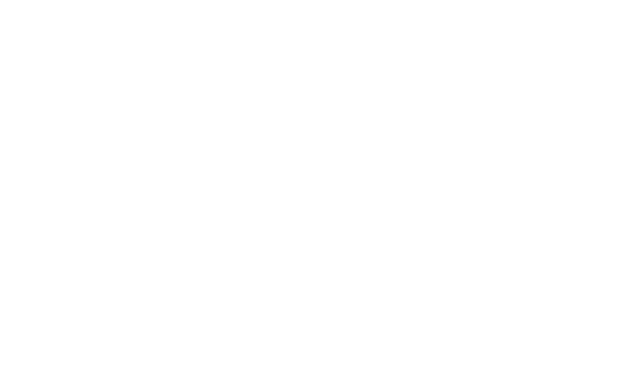
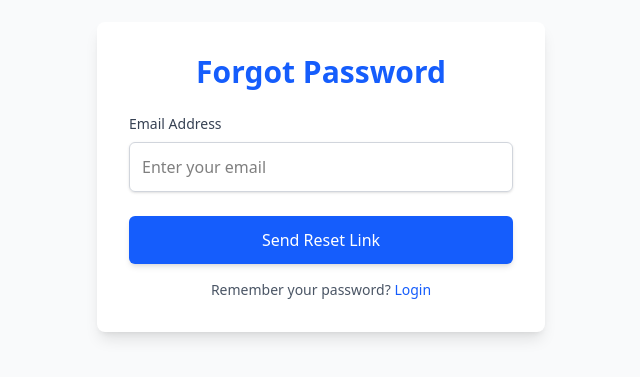
Before and after one commit to salmandeshmukh/crud-app-using-sql, a React (Vite) app: page /forgot-password in a window 1280 px wide. Before the commit this address had no page. Shown: the part 223-600 px from the top of the page, without its empty margins (319-959 px from the left). Built offline with nearby package versions, Linux system fonts and the light colour scheme.

Commit message:
Add reset link forgot link

```diff
--- a/src/App.jsx
+++ b/src/App.jsx
@@ -4,6 +4,7 @@ import { Routes, Route, useNavigate } from "react-router-dom";
 import Login from "./Login";
 import SignUp from "./Signup"; // Import your SignUp component
 import CrudApp from "./CrudApp";
+import ForgotPassword from "./ForgotPassword";
 
 const API_BASE = "https://next.salmandeshmukh.com/php";
 
@@ -49,24 +50,28 @@ function App() {
 
   return (
     <Routes>
-      {/* Route for login page */}
+  {/* Route for login or home page */}
   <Route
     path="/"
     element={isLoggedIn ? <CrudApp onLogout={handleLogout} /> : <Login onLogin={handleLogin} />}
   />
 
-      {/* Route for CRUD page (only accessible if logged in) */}
+  {/* Route for CRUD page (optional, can use this for direct access) */}
   <Route
     path="/CrudApp"
     element={isLoggedIn ? <CrudApp onLogout={handleLogout} /> : <Login onLogin={handleLogin} />}
   />
 
   {/* Route for login page */}
-      <Route path="/" element={<Login />} /> {/* Add this route */}
+  <Route path="/login" element={<Login />} />
 
   {/* Route for registration page */}
-      <Route path="/register" element={<SignUp />} /> {/* Add this route */}
+  <Route path="/register" element={<SignUp />} />
+
+  {/* Route for forgot password page */}
+  <Route path="/forgot-password" element={<ForgotPassword/>} />
 </Routes>
+
   );
 }
 
--- /dev/null
+++ b/src/ForgotPassword.jsx
@@ -0,0 +1,79 @@
+import React, { useState } from 'react';
+import axios from 'axios';
+import { useNavigate } from 'react-router-dom';
+
+const API_BASE = "https://next.salmandeshmukh.com/php"; // your backend URL
+
+function ForgotPassword() {
+  const [email, setEmail] = useState('');
+  const [error, setError] = useState('');
+  const [message, setMessage] = useState('');
+  const navigate = useNavigate();
+
+  const handleSubmit = async (e) => {
+    e.preventDefault();
+    setError('');
+    setMessage('');
+
+    try {
+      const response = await axios.post(`${API_BASE}/forgot-password.php`,
+        new URLSearchParams({ email }), {
+          headers: { 'Content-Type': 'application/x-www-form-urlencoded' }
+        });
+
+      if (response.data.status === 'success') {
+        setMessage('Check your email for the reset link!');
+        setTimeout(() => {
+          navigate("/"); // Redirect to login page after a few seconds
+        }, 3000);
+      } else {
+        setError(response.data.message || 'Error sending password reset email');
+      }
+    } catch (err) {
+      setError('An error occurred. Please try again.');
+      console.error("Forgot Password error:", err);
+    }
+  };
+
+  return (
+    <div className="min-h-screen flex items-center justify-center bg-gray-50 p-4">
+      <div className="w-full max-w-md bg-white p-8 rounded-lg shadow-lg">
+        <h2 className="text-3xl font-bold text-center text-blue-600 mb-6">Forgot Password</h2>
+
+        <form onSubmit={handleSubmit} className="space-y-6">
+          <div>
+            <label htmlFor="email" className="block text-sm font-medium text-gray-700">Email Address</label>
+            <input
+              type="email"
+              id="email"
+              value={email}
+              onChange={(e) => setEmail(e.target.value)}
+              className="w-full p-3 mt-2 border border-gray-300 rounded-md shadow-sm focus:outline-none focus:ring-2 focus:ring-blue-500"
+              placeholder="Enter your email"
+              required
+            />
+          </div>
+
+          {error && <p className="text-red-500 text-sm">{error}</p>}
+          {message && <p className="text-green-500 text-sm">{message}</p>}
+
+          <button
+            type="submit"
+            className="w-full py-3 bg-blue-600 text-white rounded-md shadow-md hover:bg-blue-700 focus:outline-none focus:ring-2 focus:ring-blue-500"
+          >
+            Send Reset Link
+          </button>
+        </form>
+
+        <div className="mt-4 text-center">
+          <p className="text-sm text-gray-600">
+            Remember your password?{' '}
+            <a href="/login" className="text-blue-600 hover:text-blue-700 font-medium">Login</a>
+          </p>
+        </div>
+      </div>
+    </div>
+  );
+}
+
+export default ForgotPassword;
--- a/src/Login.jsx
+++ b/src/Login.jsx
@@ -1,5 +1,6 @@
 import React, { useState } from 'react';
 import axios from 'axios';
+import { useNavigate } from 'react-router-dom';
 
 const API_BASE = "https://next.salmandeshmukh.com/php"; // your backend URL
 
@@ -7,6 +8,7 @@ function Login({ onLogin }) {
   const [username, setUsername] = useState('');
   const [password, setPassword] = useState('');
   const [error, setError] = useState('');
+  const navigate = useNavigate(); // useNavigate for navigation
 
   const handleSubmit = async (e) => {
     e.preventDefault();
@@ -27,6 +29,10 @@ function Login({ onLogin }) {
       setError('An error occurred during login. Please try again.');
       console.error("Login error:", err);
     }
+  };
+
+  const handleForgotPassword = () => {
+    navigate("/forgot-password");
   };
 
   return (
@@ -76,6 +82,9 @@ function Login({ onLogin }) {
             Don't have an account?{' '}
             <a href="/register" className="text-blue-600 hover:text-blue-700 font-medium">Sign Up</a>
           </p>
+          <p className="text-sm text-gray-600 mt-2 cursor-pointer">
+            <span onClick={handleForgotPassword} className="text-blue-600 hover:text-blue-700 font-medium">Forgot Password?</span>
+          </p>
         </div>
       </div>
     </div>
--- /dev/null
+++ b/src/ResetPassword.jsx
@@ -0,0 +1,112 @@
+import React, { useState } from 'react';
+import { useLocation, useNavigate } from 'react-router-dom';
+import axios from 'axios';
+
+const API_BASE = "https://next.salmandeshmukh.com/php"; // your API base
+
+function ResetPassword() {
+  const location = useLocation();
+  const navigate = useNavigate();
+  const queryParams = new URLSearchParams(location.search);
+  const token = queryParams.get('token');
+
+  const [password, setPassword] = useState('');
+  const [confirmPassword, setConfirmPassword] = useState('');
+  const [error, setError] = useState('');
+  const [success, setSuccess] = useState('');
+  const [showPassword, setShowPassword] = useState(false);
+
+  const handleSubmit = async (e) => {
+    e.preventDefault();
+    setError('');
+    setSuccess('');
+
+    if (!token) {
+      setError("Invalid or missing reset token.");
+      return;
+    }
+
+    if (password !== confirmPassword) {
+      setError("Passwords do not match.");
+      return;
+    }
+
+    try {
+      const res = await axios.post(`${API_BASE}/reset-password.php`,
+        new URLSearchParams({ token, password }),
+        { headers: { 'Content-Type': 'application/x-www-form-urlencoded' } }
+      );
+
+      if (res.data.status === "success") {
+        setSuccess("Password has been reset successfully!");
+        setTimeout(() => navigate("/"), 3000); // Redirect to login after 3s
+      } else {
+        setError(res.data.message || "Reset failed. Try again.");
+      }
+    } catch (err) {
+      setError("Something went wrong. Please try again.");
+      console.error("Reset error:", err);
+    }
+  };
+
+  return (
+    <div className="min-h-screen flex items-center justify-center bg-gray-50 p-4">
+      <div className="w-full max-w-md bg-white p-8 rounded-lg shadow-lg">
+        <h2 className="text-2xl font-bold text-center text-blue-600 mb-6">Reset Password</h2>
+
+        <form onSubmit={handleSubmit} className="space-y-6">
+          <div>
+            <label htmlFor="password" className="block text-sm font-medium text-gray-700">
+              New Password
+            </label>
+            <div className="relative">
+              <input
+                type={showPassword ? 'text' : 'password'}
+                id="password"
+                value={password}
+                onChange={(e) => setPassword(e.target.value)}
+                className="w-full p-3 mt-2 border border-gray-300 rounded-md shadow-sm focus:outline-none focus:ring-2 focus:ring-blue-500"
+                placeholder="Enter new password"
+                required
+              />
+              <button
+                type="button"
+                onClick={() => setShowPassword(!showPassword)}
+                className="absolute right-3 top-3 text-gray-500"
+              >
+                {showPassword ? '🙈' : '👁️'}
+              </button>
+            </div>
+          </div>
+
+          <div>
+            <label htmlFor="confirmPassword" className="block text-sm font-medium text-gray-700">
+              Confirm Password
+            </label>
+            <input
+              type="password"
+              id="confirmPassword"
+              value={confirmPassword}
+              onChange={(e) => setConfirmPassword(e.target.value)}
+              className="w-full p-3 mt-2 border border-gray-300 rounded-md shadow-sm focus:outline-none focus:ring-2 focus:ring-blue-500"
+              placeholder="Re-enter new password"
+              required
+            />
+          </div>
+
+          {error && <p className="text-red-500 text-sm">{error}</p>}
+          {success && <p className="text-green-500 text-sm">{success}</p>}
+
+          <button
+            type="submit"
+            className="w-full py-3 bg-blue-600 text-white rounded-md shadow-md hover:bg-blue-700 focus:outline-none focus:ring-2 focus:ring-blue-500"
+          >
+            Reset Password
+          </button>
+        </form>
+      </div>
+    </div>
+  );
+}
+
+export default ResetPassword;
```
Lines whose indentation alone changed are shown as unchanged.
